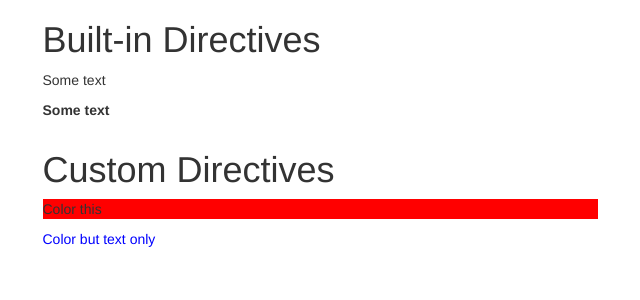
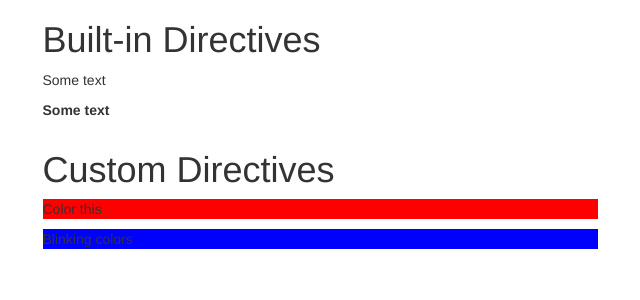
Before and after one commit to WojciechGladalski/Vue-Udemy, a Vue app: page / in a window 1280 px wide. Shown: the top 300 px of the page, without its empty margins (320-960 px from the left). Built offline with nearby package versions, Linux system fonts and the light colour scheme.

Commit message:
wiele modyfikatorow

```diff
--- a/src/App.vue
+++ b/src/App.vue
@@ -11,7 +11,7 @@
             <div class="col-xs-12 col-sm-8 col-sm-offset-2 col-md-6 col-md-offset-3">
                 <h1>Custom Directives</h1>
                 <p v-highlight:background.delayed="'red'">Color this</p>
-                <p v-local-text-highlight:color.delayed="'blue'">Color but text only</p>
+                <p v-local-text-highlight:background.delayed.blink="'blue'">Blinking colors</p>
             </div>
         </div>
     </div>
@@ -27,11 +27,27 @@
                     if (binding.modifiers['delayed']) {
                         delay = 3000
                     }
-                    setTimeout(()=> {
-                        if (binding.arg == 'color') {
-                            el.style.color = binding.value
-                        }
-                    }, delay)
+                    if (binding.modifiers['blink']) {
+                        let mainColor = binding.value
+                        let secondColor = 'yellow'
+                        let currentColor = mainColor
+                        setTimeout(()=> {
+                            setInterval(()=> {
+                                currentColor === secondColor ? currentColor = mainColor : currentColor = secondColor
+                                if (binding.arg === 'background') {
+                                    el.style.backgroundColor = currentColor
+                                } else {
+                                    el.style.color = currentColor
+                                }
+                            }, 1000)
+                        }, delay)
+                    } else {
+                        setTimeout(()=> {
+                            if (binding.arg === 'background') {
+                                el.style.backgroundColor = binding.value
+                            }
+                        }, delay)
+                    }
                 }
             }
         }
```
